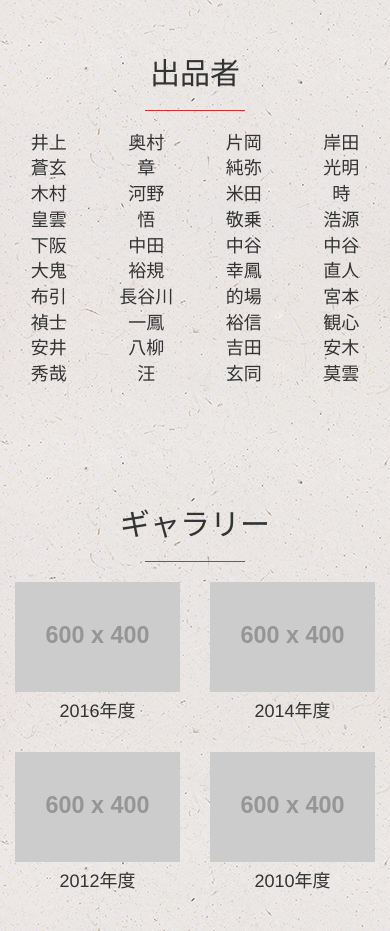
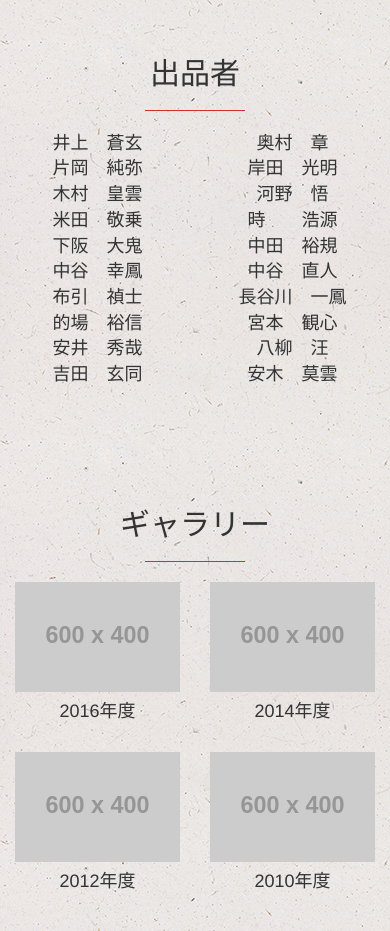
Before and after one commit to syokou/kouensya, a plain HTML site: page index.html in a window 390 px wide. Shown: the part 1360-2291 px from the top of the page. Drawn offline with nearby package versions, Linux system fonts and the light colour scheme; files that its build step writes are made by us from their sources; placeholder pictures from the web are drawn by us.

Commit message:
出品者の表示を修正

```diff
--- a/index.html
+++ b/index.html
@@ -64,34 +64,34 @@
         <h2>出品者</h2>
         <hr class="small">
         <div class="row">
-          <div class="col-md-3 col-xs-3">井上　蒼玄</div>
-          <div class="col-md-3 col-xs-3">奥村　章</div>
-          <div class="col-md-3 col-xs-3">片岡　純弥</div>
-          <div class="col-md-3 col-xs-3">岸田　光明</div>
+          <div class="col-md-3 col-xs-6">井上　蒼玄</div>
+          <div class="col-md-3 col-xs-6">奥村　章</div>
+          <div class="col-md-3 col-xs-6">片岡　純弥</div>
+          <div class="col-md-3 col-xs-6">岸田　光明</div>
         </div>
         <div class="row">
-          <div class="col-md-3 col-xs-3">木村　皇雲</div>
-          <div class="col-md-3 col-xs-3">河野　悟</div>
-          <div class="col-md-3 col-xs-3">米田　敬乗</div>
-          <div class="col-md-3 col-xs-3">時　　浩源 </div>
+          <div class="col-md-3 col-xs-6">木村　皇雲</div>
+          <div class="col-md-3 col-xs-6">河野　悟</div>
+          <div class="col-md-3 col-xs-6">米田　敬乗</div>
+          <div class="col-md-3 col-xs-6">時　　浩源 </div>
         </div>
         <div class="row">
-          <div class="col-md-3 col-xs-3">下阪　大鬼</div>
-          <div class="col-md-3 col-xs-3">中田　裕規</div>
-          <div class="col-md-3 col-xs-3">中谷　幸鳳 </div>
-          <div class="col-md-3 col-xs-3">中谷　直人</div>
+          <div class="col-md-3 col-xs-6">下阪　大鬼</div>
+          <div class="col-md-3 col-xs-6">中田　裕規</div>
+          <div class="col-md-3 col-xs-6">中谷　幸鳳 </div>
+          <div class="col-md-3 col-xs-6">中谷　直人</div>
         </div>
         <div class="row">
-          <div class="col-md-3 col-xs-3">布引　禎士</div>
-          <div class="col-md-3 col-xs-3">長谷川　一鳳</div>
-          <div class="col-md-3 col-xs-3">的場　裕信 </div>
-          <div class="col-md-3 col-xs-3">宮本　観心</div>
+          <div class="col-md-3 col-xs-6">布引　禎士</div>
+          <div class="col-md-3 col-xs-6">長谷川　一鳳</div>
+          <div class="col-md-3 col-xs-6">的場　裕信 </div>
+          <div class="col-md-3 col-xs-6">宮本　観心</div>
         </div>
         <div class="row">
-          <div class="col-md-3 col-xs-3">安井　秀哉</div>
-          <div class="col-md-3 col-xs-3">八柳　汪</div>
-          <div class="col-md-3 col-xs-3">吉田　玄同</div>
-          <div class="col-md-3 col-xs-3">安木　莫雲</div>
+          <div class="col-md-3 col-xs-6">安井　秀哉</div>
+          <div class="col-md-3 col-xs-6">八柳　汪</div>
+          <div class="col-md-3 col-xs-6">吉田　玄同</div>
+          <div class="col-md-3 col-xs-6">安木　莫雲</div>
         </div>
       </div>
     </div>
```
